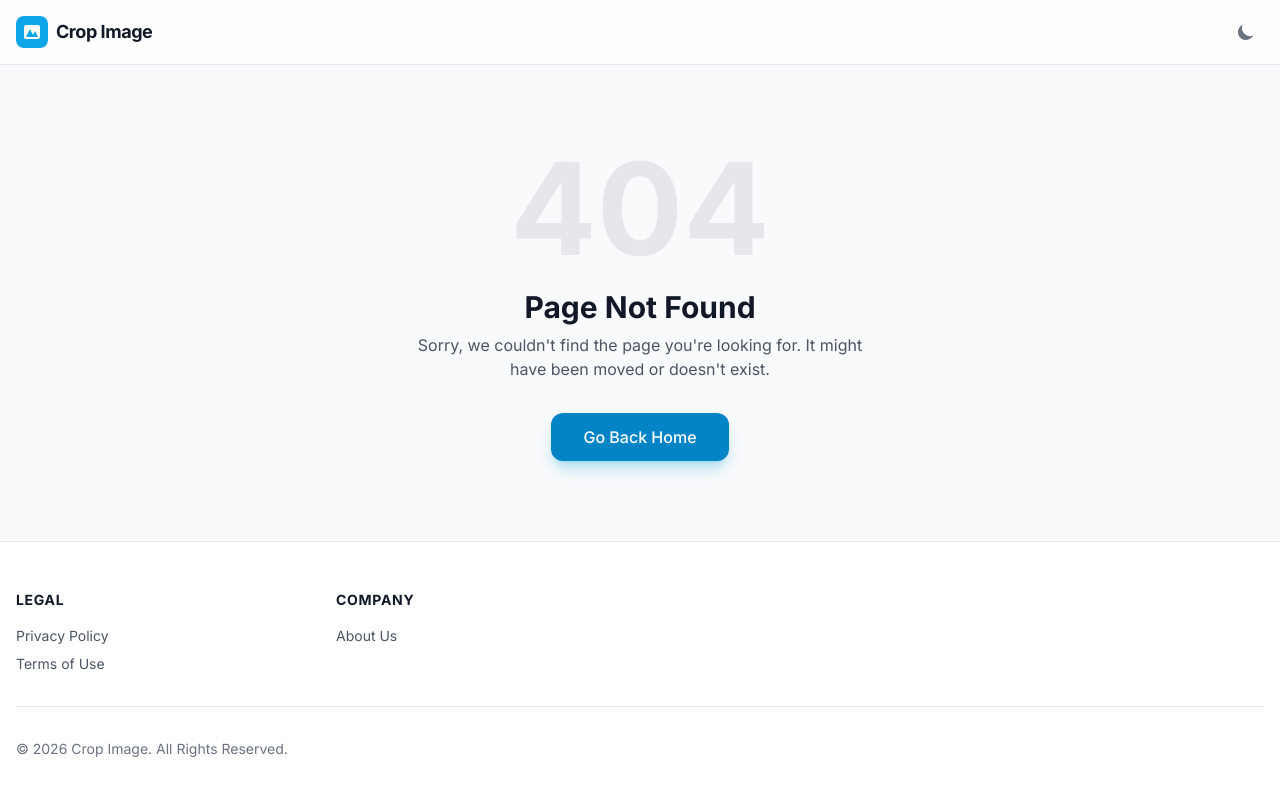
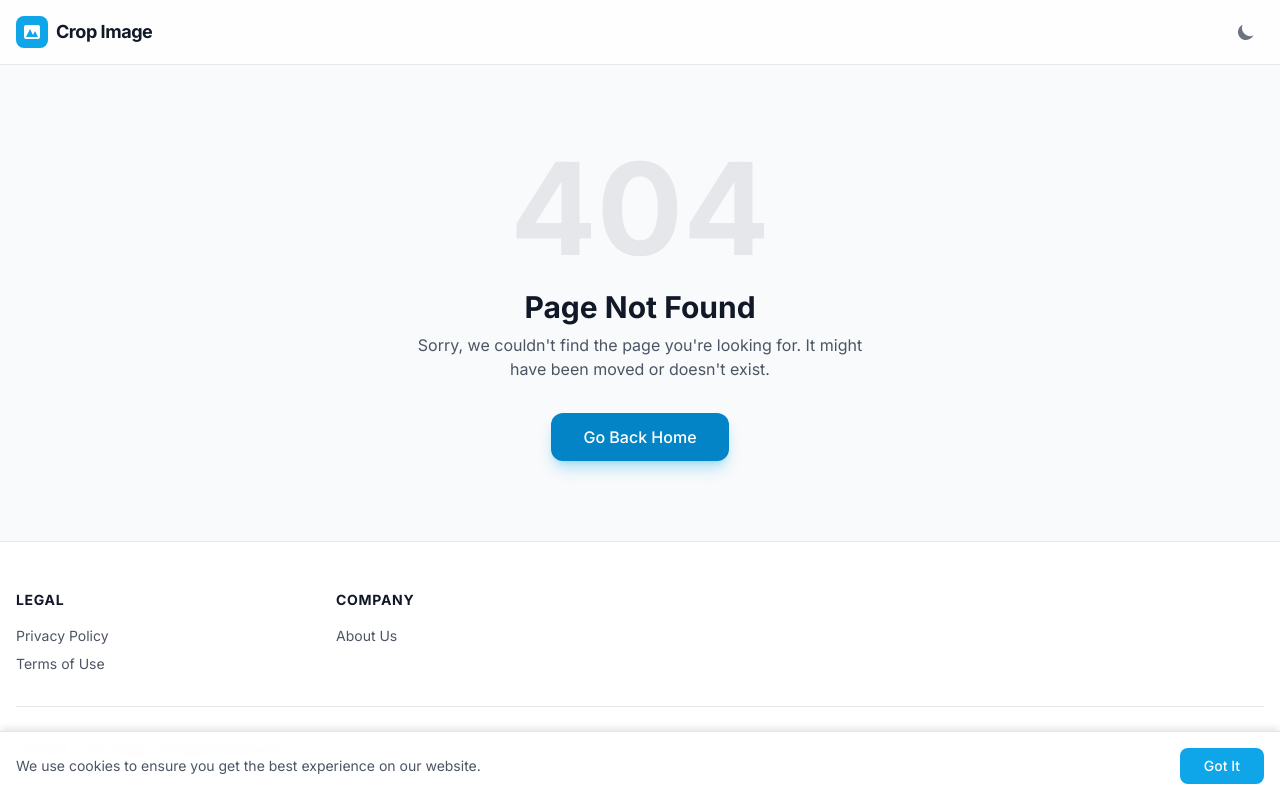
Before and after one commit to dinhbigboss/crop-image.pvdspot.com, a plain HTML site: page 404.html in a window 1280 px wide. Drawn offline with nearby package versions, Linux system fonts and the light colour scheme.

Commit message:
first commit

```diff
--- a/404.html
+++ b/404.html
@@ -94,6 +94,19 @@
         </div>
     </footer>
 
+    <div id="cookie-consent"
+        class="fixed bottom-0 left-0 right-0 bg-white/95 dark:bg-gray-900/95 backdrop-blur shadow-[0_-4px_6px_-1px_rgba(0,0,0,0.1)] p-4 transform translate-y-full transition-transform duration-300 z-50 border-t border-gray-200 dark:border-gray-700">
+        <div class="container mx-auto flex flex-col md:flex-row items-center justify-between gap-4">
+            <p class="text-sm text-gray-600 dark:text-gray-300 text-center md:text-left">
+                We use cookies to ensure you get the best experience on our website.
+            </p>
+            <button id="cookie-accept"
+                class="px-6 py-2 bg-brand-500 hover:bg-brand-600 text-white text-sm font-medium rounded-lg transition-colors whitespace-nowrap">
+                Got It
+            </button>
+        </div>
+    </div>
+
     <script>
         if (localStorage.getItem('color-theme') === 'dark' || (!('color-theme' in localStorage) && window.matchMedia('(prefers-color-scheme: dark)').matches)) {
             document.documentElement.classList.add('dark');
@@ -118,6 +131,13 @@
                 document.getElementById('theme-toggle-light-icon').classList.remove('hidden');
             }
         });
+        if (!localStorage.getItem('cookie-consent')) {
+            setTimeout(() => document.getElementById('cookie-consent').classList.remove('translate-y-full'), 1000);
+        }
+        document.getElementById('cookie-accept').addEventListener('click', () => {
+            localStorage.setItem('cookie-consent', 'true');
+            document.getElementById('cookie-consent').classList.add('translate-y-full');
+        });
         document.getElementById('year').textContent = new Date().getFullYear();
     </script>
 </body>
```
